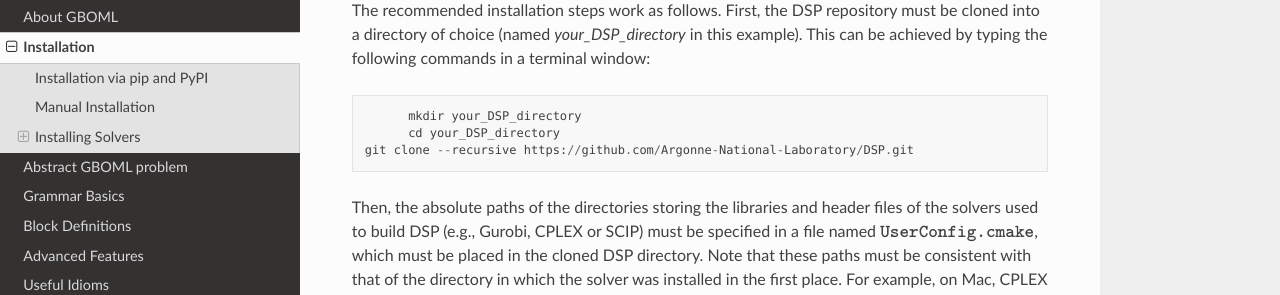
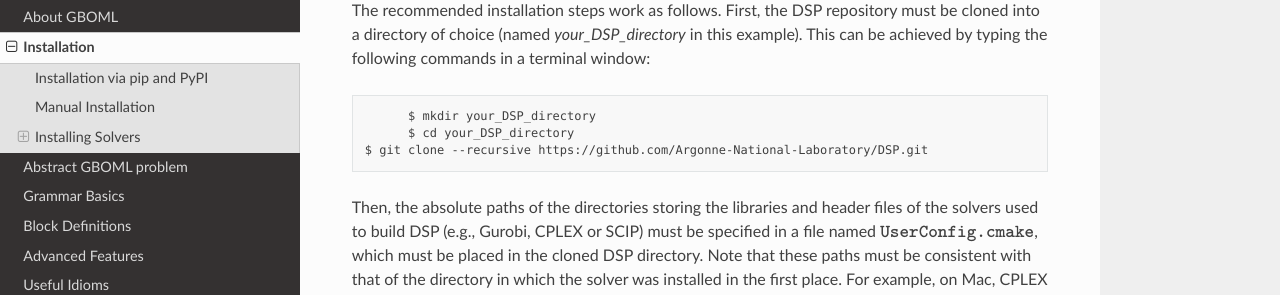
Before and after one commit to MathiasPBerger/gboml-docs-test, a Sphinx documentation site: the page built from docs/source/installation.rst, in a window 1280 px wide and 900 px high, scrolled down 2023 px. Shown: the part 151-446 px from the top of the window. Built offline with Sphinx 7.4.7 and the Read the Docs theme 2.0.0, drawn with Linux system fonts in a browser that asks for light colours.

```diff
--- a/docs/source/installation.rst
+++ b/docs/source/installation.rst
@@ -84,9 +84,9 @@ The recommended installation steps work as follows. First, the DSP repository mu
 
 ::
 
-	mkdir your_DSP_directory
-	cd your_DSP_directory
-  git clone --recursive https://github.com/Argonne-National-Laboratory/DSP.git
+	$ mkdir your_DSP_directory
+	$ cd your_DSP_directory
+  $ git clone --recursive https://github.com/Argonne-National-Laboratory/DSP.git
 
 Then, the absolute paths of the directories storing the libraries and header files of the solvers used to build DSP (e.g., Gurobi, CPLEX or SCIP) must be specified in a file named :math:`\texttt{UserConfig.cmake}`, which must be placed in the cloned DSP directory.
 Note that these paths must be consistent with that of the directory in which the solver was installed in the first place. For example, on Mac, CPLEX library files may be stored in */Applications/CPLEX_Studio1210/cplex/lib/x86-64_osx/static_pic*, while header files
```
